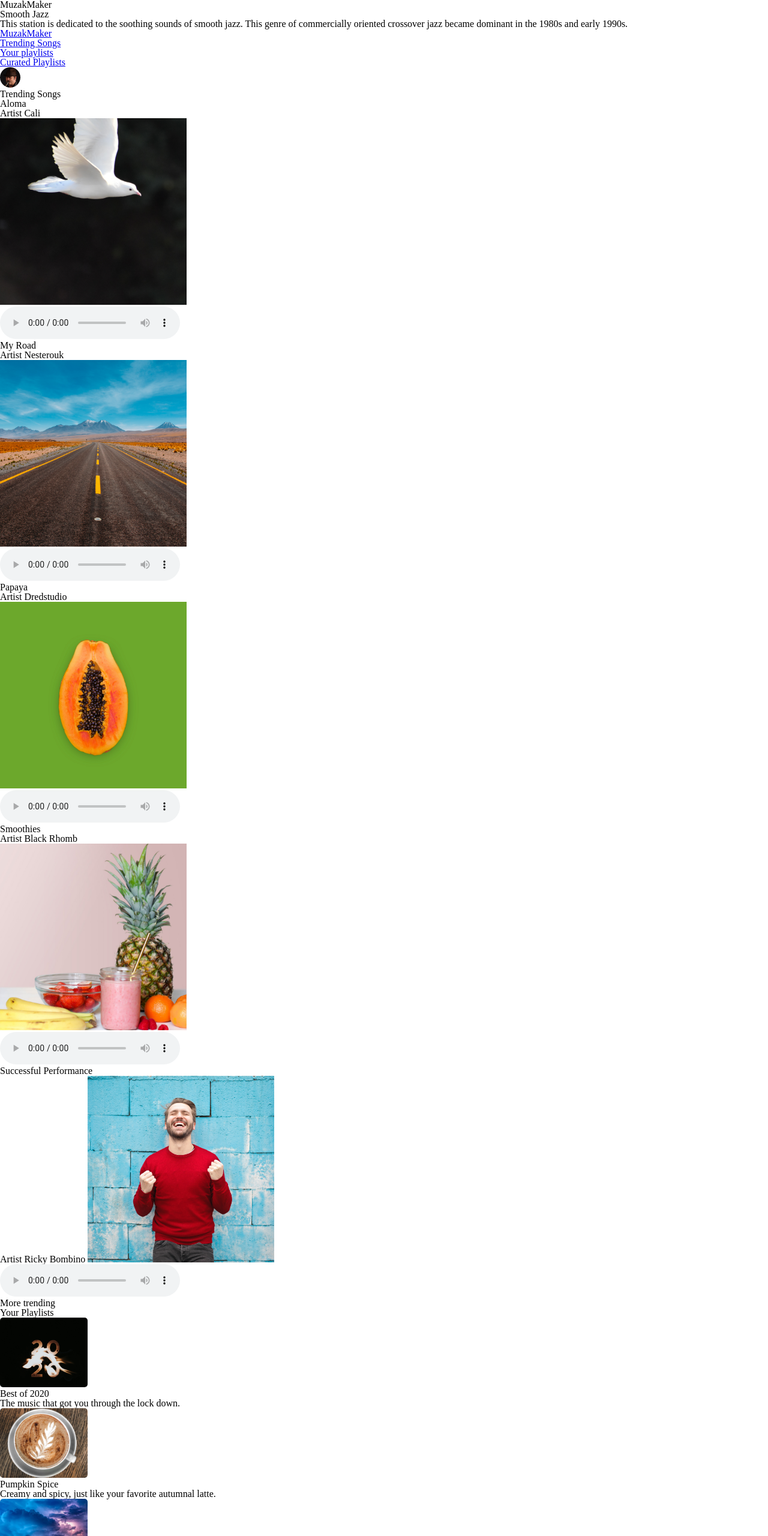
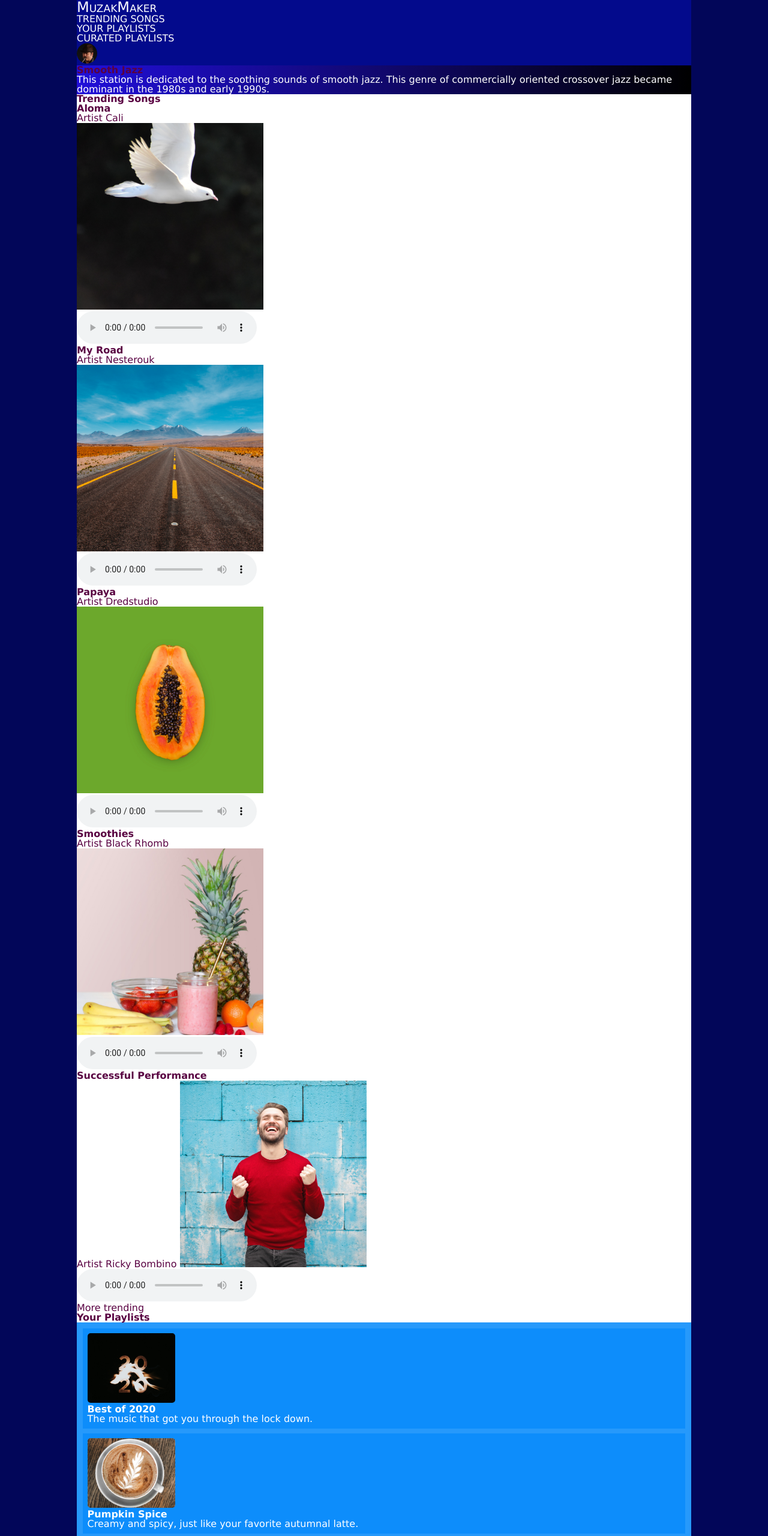
Before and after one commit to bflaner1/streamingmedia, a plain HTML site: page index.html in a window 1280 px wide. Shown: the top 2560 px of the page at 60% size. Drawn offline with Linux system fonts and the light colour scheme.

Commit message:
dazed and confused
sigh...

```diff
--- a/css/style.css
+++ b/css/style.css
@@ -0,0 +1,126 @@
+/* Custom Properties
+--------------------- */
+:root {
+   --bg-clr: #020659;
+   --hdr-grad: linear-gradient(to right, #210fd9, black);
+   --font-clr: #fff;
+   --main-bg-clr: #fff;
+   --nav-link-clr: #fff;
+   --nav-link-clr__hover: #590242;
+   --pl-bg-clr: #2699fb;
+   --pl-card-clr: #0d8dfb;
+   --cur_nav-bg-clr: #030a8c;
+   --cur-card-clr: #020873;
+   --accent-clr: #590242;
+   --accent-font-clr: #590242;
+
+   --ff: Verdana, Geneva, Tahoma, sans-serif;
+   --fs-h1: 1.5rem;
+   --fs-h2_h3: 1rem;
+   --fs-ftr-p: 0.75rem;
+}
+
+/* Globals
+--------------------- */
+*,
+*::before,
+*::after {
+   box-sizing: border-box;
+}
+
+html {
+   background-color: var(--bg-clr);
+   font-size: 16px;
+}
+
+body {
+   font-family: var(--ff);
+   color: var(--font-clr);
+   max-width: 80%;
+   margin: 0 auto;
+}
+
+/* Header
+--------------------- */
+header {
+   background-image: var(--hdr-grad);
+   display: flex;
+   flex-direction: column-reverse;
+}
+
+h1 {
+   display: none;
+}
+
+h2 {
+   color: var(--accent-font-clr);
+}
+
+h2, h3 {
+   font-size: var(--fs-h2_h3);
+   font-weight: bold;
+}
+
+/* Menu
+--------------------- */
+
+
+nav {
+   background-color: var(--cur_nav-bg-clr);
+   position: relative;
+}
+
+ul > li:first-of-type {
+   font-variant: small-caps;
+   font-size: var(--fs-h1);
+}
+
+ul > li:not(:first-of-type) {
+   text-transform: uppercase;
+}
+
+nav a:link,
+nav a:active,
+nav a:visited {
+   text-decoration: none;
+   color: var(--nav-link-clr);
+}
+
+nav a:hover {
+   color: var(--nav-link-clr__hover);
+}
+
+/* Main Content
+--------------------- */
+main {
+   background-color: var(--main-bg-clr);
+}
+
+#trending {
+   color: var(--accent-font-clr);
+}
+
+#playlists .wrap {
+   background-color: var(--pl-bg-clr);
+   padding: 0.1rem;
+}
+
+#playlists section {
+   background-color: var(--pl-card-clr);
+   margin: 0.5rem;
+   padding: 0.5rem;
+}
+
+#curated .wrap {
+   background-color: var(--cur_nav-bg-clr);
+   padding: 0.1rem;
+}
+
+#curated section {
+   background-color: var(--cur-card-clr);
+   margin: 0.5rem;
+   padding: 0.5rem;
+}
+
+/* Footer
+--------------------- */
--- a/index.html
+++ b/index.html
@@ -8,12 +8,16 @@
    <link rel="stylesheet" href="css/style.css">
 </head>
 <body>
-   <header id="top">
+   <header id="top" class="header">
       <h1>MuzakMaker</h1>
+      <div class="intro">
          <h2>Smooth Jazz</h2>
          <p>This station is dedicated to the soothing sounds of smooth jazz. This genre of commercially oriented crossover jazz became dominant in the 1980s and early 1990s.</p>
+      </div>
       <nav>
-         <ul>
+         <!-- <input class="menu-btn" type="checkbox" id="menu-btn">
+         <label class="menu-icon" for="menu-btn"><span class="navicon"></span></label> -->
+         <ul class="menu">
             <li><a href="#top">MuzakMaker</a></li>
             <li><a href="#trending">Trending Songs</a></li>
             <li><a href="#playlists">Your playlists</a></li>
@@ -24,9 +28,9 @@
    </header>
    <main>
       <article id="trending">
-         <h3>Trending Songs</h3>
+         <h2>Trending Songs</h2>
          <section>
-            <h4>Aloma</h4>
+            <h3>Aloma</h3>
             <p>Artist Cali</p>
             <img src="images/aloma-cover.png" alt="Aloma cover">
             <figure>
@@ -36,7 +40,7 @@
             </figure>
          </section>
          <section>
-            <h4>My Road</h4>
+            <h3>My Road</h3>
             <p>Artist Nesterouk</p>
             <img src="images/my-road-cover.png" alt="My Road cover">
             <figure>
@@ -46,7 +50,7 @@
             </figure>
          </section>
          <section>
-            <h4>Papaya</h4>
+            <h3>Papaya</h3>
             <p>Artist Dredstudio</p>
             <img src="images/papaya-cover.png" alt="Papaya cover">
             <figure>
@@ -56,7 +60,7 @@
             </figure>
          </section>
          <section>
-            <h4>Smoothies</h>
+            <h3>Smoothies</h3>
             <p>Artist Black Rhomb</p>
             <img src="images/smoothies-cover.png" alt="Smoothies cover">
             <figure>
@@ -66,7 +70,7 @@
             </figure>
          </section>
          <section>
-            <h4>Successful Performance</h4>
+            <h3>Successful Performance</h3>
             Artist Ricky Bombino
             <img src="images/successful-performance-cover.png" alt="Successful Performance cover">
             <figure>
@@ -78,61 +82,65 @@
          More trending
       </article>
       <article id="playlists">
-         <h3>Your Playlists</h3>
+         <h2>Your Playlists</h2>
+         <div class="wrap">
             <section>
                <img src="images/best-of-2020-cover.png" alt="Best of 2020 cover">
-            <h4>Best of 2020</h>
+               <h3>Best of 2020</h3>
                <p>The music that got you through the lock down.</p>
             </section>
             <section>
                <img src="images/pumpkin-spice-cover.png" alt="Pumpkin Spice cover">
-            <h4>Pumpkin Spice</h4>
+               <h3>Pumpkin Spice</h3>
                <p>Creamy and spicy, just like your favorite autumnal latte.</p>
             </section>
             <section>
                <img src="images/quiet-storm-cover.png" alt="Quiet Storm cover">
-            <h4>Quiet Storm</h4>
+               <h3>Quiet Storm</h3>
                <p>Slow tempos and relaxed rhythms.</p>
             </section>
             <section>
                <img src="images/smooth-jazz-cover.png" alt="Smooth Jazz cover">
-            <h4>Smooth Jazz</h4>
+               <h3>Smooth Jazz</h3>
                <p>The pioneers of smooth jazz</p>
             </section>
             <section>
                <img src="images/smooth-study-cover.png" alt="Smooth Study cover">
-            <h4>Smooth Study</h4>
+               <h3>Smooth Study</h3>
                <p>Background music to keep you going while you study.</p>
             </section>
+         </div>
          All your playlists
       </article>
       <article id="curated">
-         <h3>Curated Playlists</h3>
+         <h2>Curated Playlists</h2>
+         <div class="wrap">
             <section>
                <img src="images/boozy-brunch-cover.png" alt="Boozy Brunch cover">
-            <h4>Boozy Brunch</h4>
+               <h3>Boozy Brunch</h3>
                <p>Light up the afternoon with these energetic hits.</p>
             </section>
             <section>
                <img src="images/dinner-party-cover.png" alt="Dinner Party cover">
-            <h4>Dinner Party</h4>
+               <h3>Dinner Party</h3>
                <p>Background music to give your party life, but allow your guests to chat.</p>
             </section>
             <section>
                <img src="images/mellow-cover.png" alt="Mellow cover">
-            <h4>Mellow</h4>
+               <h3>Mellow</h3>
                <p>Relax after a stressful day with this collection of extra smooth jazz.</p>
             </section>
             <section>
                <img src="images/jazz-chill-cover.png" alt="Jazz and Chill cover">
-            <h4>Jazz and Chill</h4>
+               <h3>Jazz and Chill</h3>
                <p>Set the mood with these silky sounds.</p>
             </section>
             <section>
                <img src="images/smooth-saxophone-cover.png" alt="Jazz Saxophone cover">
-            <h4>Jazz Saxophone</h4>
+               <h3>Jazz Saxophone</h3>
                <p>The greatest collection of your sax favorites.</p>
             </section>
+         </div>
          More curated
       </article>
    </main>
```
Lines whose indentation alone changed are shown as unchanged.
